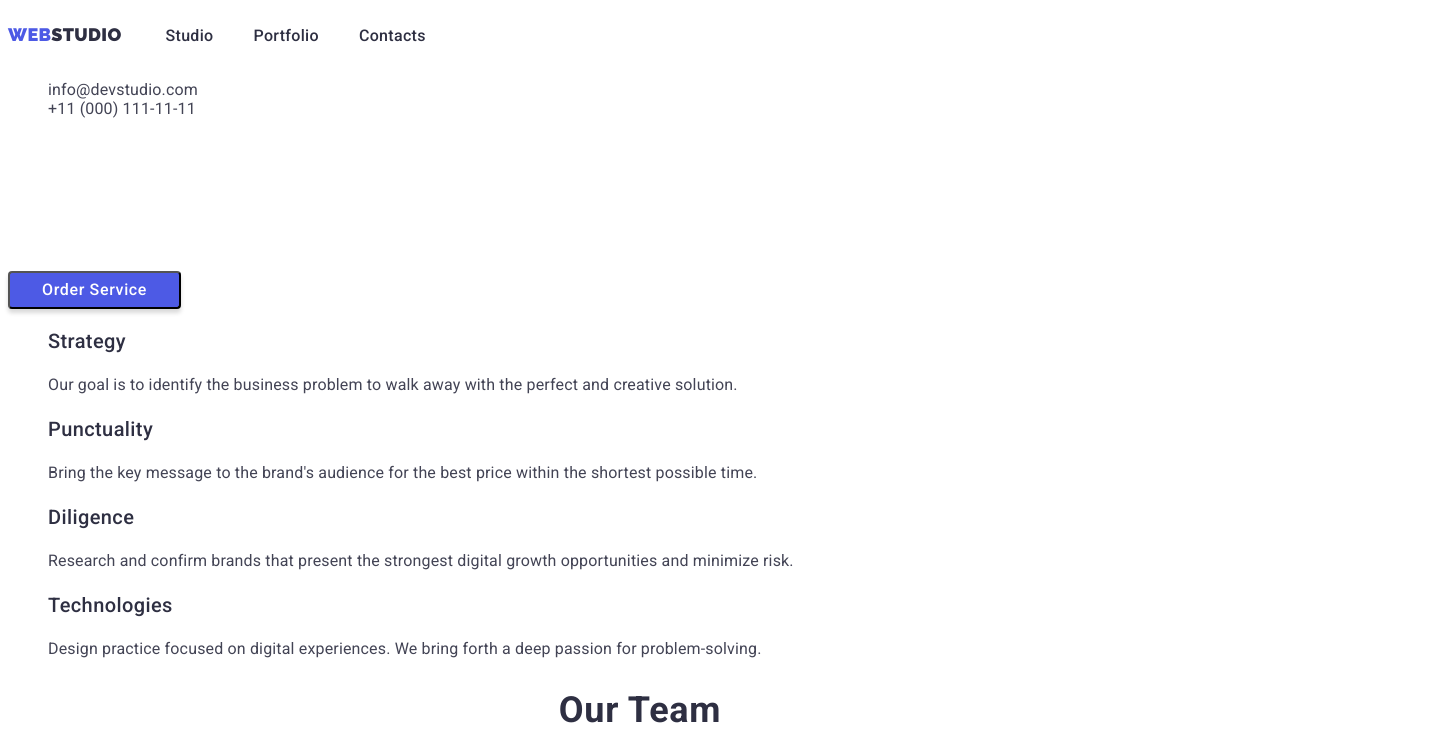
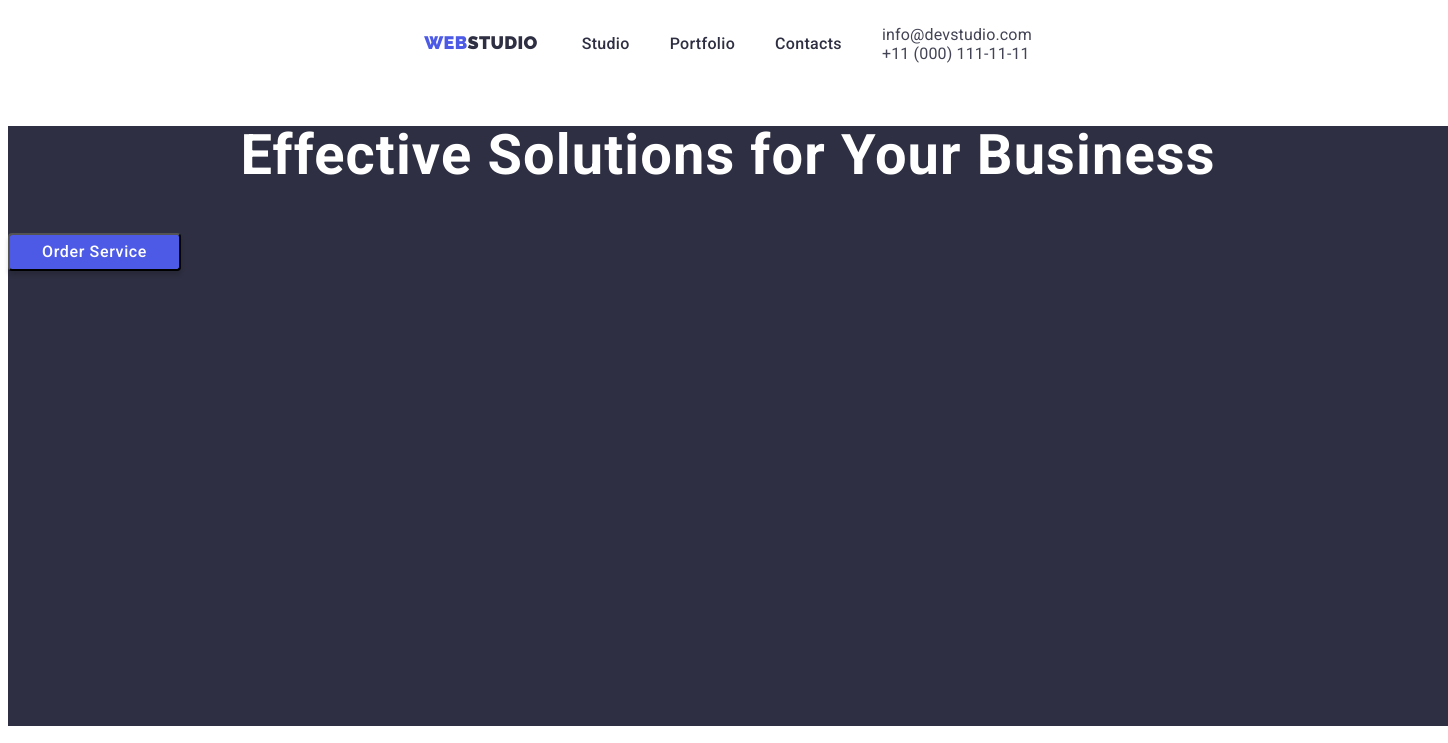
Before and after one commit to ArynaHelwig/goit-markup-hw-02, a plain HTML site: page index.html in a window 1280 px wide. Shown: the top 743 px of the page, 1448 px wide, since content can reach past the window. Drawn offline with Linux system fonts and the light colour scheme.

Commit message:
Update styles.css

```diff
--- a/css/styles.css
+++ b/css/styles.css
@@ -13,12 +13,21 @@ ul {
 }
 
 /*================HEADER================*/
-.header {}
+.header {
+    display: flex;
+    width: 1440px;
+    height: 72px;
+    justify-content: center;
+    align-items: center;
+    flex-shrink: 0;
+}
 
 .header-nav {}
 
-.header-logo-web:hover, .header-logo-web:focus
-{color: #404BBF}
+.header-logo-web:hover,
+.header-logo-web:focus {
+    color: #404BBF
+}
 
 .header-logo-web {
     color: #4D5AE5;
@@ -28,7 +37,9 @@ ul {
     line-height: 1.15;
     letter-spacing: 0.02em;
     text-transform: uppercase;
+    width: 71px;
 }
+
 .header-logo-studio {
     color: #2E2F42;
 }
@@ -41,9 +52,11 @@ ul {
 
 .header-item {}
 
-.header-item-link :hover,.header-item-link: :focus {
+.header-item-link :hover,
+.header-item-link: :focus {
     color: #404BBF;
 }
+
 .header-item-link {
     color: #2E2F42;
     font-family: Roboto;
@@ -53,7 +66,8 @@ ul {
     letter-spacing: 0.02em;
 }
 
-.header-item-link:hover, .header-item-link:focus {
+.header-item-link:hover,
+.header-item-link:focus {
     color: #404BBF;
 }
 
@@ -63,7 +77,8 @@ ul {
 
 .header-contact-list {}
 
-.header-contact-link:hover, .header-contact-link:focus {
+.header-contact-link:hover,
+.header-contact-link:focus {
     color: #404BBF;
 }
 
@@ -78,8 +93,19 @@ ul {
 
 
 /*================MAIN================*/
-.section-one {}
-.main {}
+.section-one {
+    width: 1440px;
+    height: 600px;
+    flex-shrink: 0;
+    background: #2E2F42;
+}
+
+.main {
+    width: 1440px;
+    height: 600px;
+    flex-shrink: 0;
+    background: #2E2F42;
+}
 
 .main-title {
     color: #FFF;
@@ -92,7 +118,8 @@ ul {
 }
 
 
-.main-button:hover, .main-button:focus {
+.main-button:hover,
+.main-button:focus {
     background-color: #404BBF;
 }
 
@@ -118,7 +145,11 @@ ul {
 
 
 /*================features================*/
-.feature-section-two{}
+.feature-section-two {
+    width: 1440px;
+    height: 3300px;
+    background: #FFF;
+}
 
 .feature-list {}
 
@@ -142,9 +173,15 @@ ul {
 }
 
 /*================TEAM================*/
-.team-section-three {}
+.team-section-three {
+    width: 1440px;
+    height: 732px;
+    flex-shrink: 0;
+    background: #F4F4FD;
+}
 
-.team-main-title {color: #2E2F42;
+.team-main-title {
+    color: #2E2F42;
     text-align: center;
     font-family: Roboto;
     font-size: 36px;
@@ -152,7 +189,8 @@ ul {
     font-weight: 700;
     line-height: 1.11;
     letter-spacing: 0.02em;
-    text-transform: capitalize;}
+    text-transform: capitalize;
+}
 
 .team-item {
     background-color: #F4F4FD;
@@ -179,7 +217,11 @@ ul {
 
 /*================PORTFOLIO================*/
 
-.portfolio-section-four {}
+.portfolio-section-four {
+    width: 1440px;
+    height: 3300px;
+    background: #FFF;
+}
 
 .portfolio-main-title {
     color: #2E2F42;
@@ -215,7 +257,12 @@ text-transform: capitalize;
 
 
 /*================FOOTER================*/
-.footer {background-color: #2e2f42}
+.footer {
+    width: 1440px;
+    height: 312px;
+    flex-shrink: 0;
+    background-color: #2e2f42
+}
 
 .footer-logo-web {
     color: #4d5ae5;
@@ -226,8 +273,9 @@ text-transform: capitalize;
     letter-spacing: 0.03em;
     text-transform: uppercase;
 }
+
 .footer-logo-studio {
-    color: #f4f4fd ;
+    color: #f4f4fd;
 }
 
 
```
Lines whose indentation alone changed are shown as unchanged.
